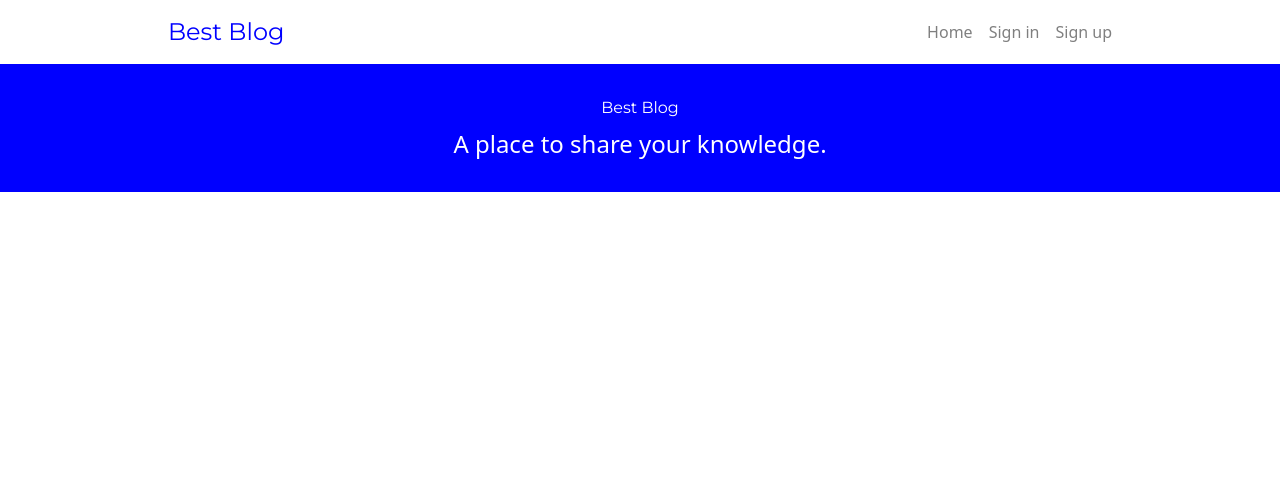
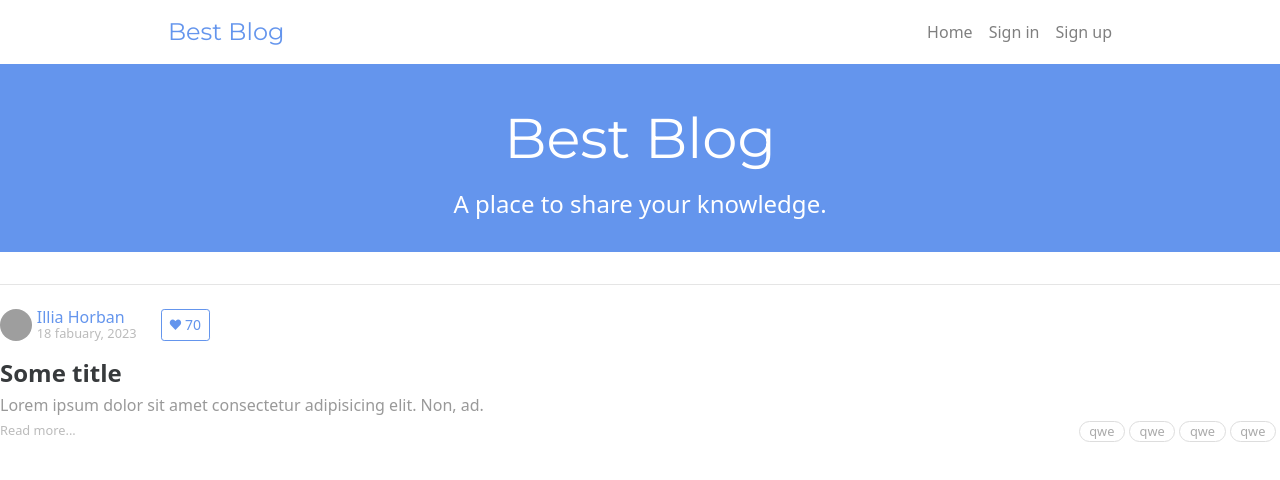
Before and after one commit to Horban-dev/TS_blog, a React (Create React App) app: page / in a window 1280 px wide. Shown: the top 480 px of the page. Built offline with nearby package versions, Linux system fonts and the light colour scheme; grey boxes are pictures that could not be loaded.

Commit message:
article component, changed some styles

```diff
--- /dev/null
+++ b/postcss.config.js
@@ -0,0 +1,6 @@
+module.exports = {
+    plugins: {
+      tailwindcss: {},
+      autoprefixer: {},
+    },
+  }
--- a/public/index.html
+++ b/public/index.html
@@ -10,6 +10,7 @@
   <link rel="apple-touch-icon" href="%PUBLIC_URL%/logo192.png" />
   <link rel="manifest" href="%PUBLIC_URL%/manifest.json" />
   <link href="https://fonts.googleapis.com/css2?family=Montserrat&display=swap" rel="stylesheet">
+  <link href="//code.ionicframework.com/ionicons/2.0.1/css/ionicons.min.css" rel="stylesheet" type="text/css" />
   <title>BB</title>
 </head>
 
--- a/src/App.tsx
+++ b/src/App.tsx
@@ -1,4 +1,5 @@
 import { FC } from "react";
+import { Article } from "./components/article/article.component";
 import { Banner } from "./components/banner/banner.component";
 import { Header } from "./components/header/header.components";
 
@@ -8,5 +9,6 @@ export const App: FC<nameProps> = ({ }) => {
   return <div>
     <Header />
     <Banner />
+    <Article />
   </div>
 }
--- /dev/null
+++ b/src/components/article/article.component.tsx
@@ -0,0 +1,45 @@
+import { FC } from 'react';
+import { Link } from 'react-router-dom';
+import { TagList } from '../tag-list/tag-list.component';
+import { FavoriteButton } from '../favourite-button/favoutire-button.component';
+
+interface ArticleProps { }
+
+export const Article: FC<ArticleProps> = () => {
+    return (
+        <article>
+            <div className="border-t border-black/10 py-6">
+                <div className="mb-4 font-light flex">
+                    <Link to="/@nokwin">
+                        <img
+                            src="https://cdn.imgbin.com/6/11/6/imgbin-avatar-user-profile-male-logo-profile-icon-hPsxpFsdzMBQwFaQ2jp2u117a.jpg"
+                            alt="nokwin avatar"
+                            className="inline-block h-8 w-8 rounded-full"
+                        />
+                    </Link>
+                    <div className="mr-6 ml-0.3 leading-4 inline-flex flex-col">
+                        <Link to="/@nokwin" className="font-medium">
+                            Illia Horban
+                        </Link>
+                        <span className="text-mainColor-gray text-date">18 fabuary, 2023</span>
+                    </div>
+                    <FavoriteButton />
+                </div>
+                <Link to="/article/qwert" className="hover:no-underline">
+                    <h1 className="mb-1 font-semibold text-2xl text-mainColor-darkestGray">
+                        Some title
+                    </h1>
+                    <p className="text-mainColor-darkenGray font-light mb-1">
+                        Lorem ipsum dolor sit amet consectetur adipisicing elit. Non, ad.
+                    </p>
+                    <div className="flex justify-between">
+                        <span className="text-mainColor-gray text-date font-light">
+                            Read more...
+                        </span>
+                        <TagList />
+                    </div>
+                </Link>
+            </div>
+        </article>
+    );
+};
--- /dev/null
+++ b/src/components/favourite-button/favoutire-button.component.tsx
@@ -0,0 +1,13 @@
+
+import { FC } from 'react';
+
+interface FavoriteButtonProps { }
+
+export const FavoriteButton: FC<FavoriteButtonProps> = () => {
+    return (
+        <button className="text-mainColor-blue border-mainColor-blue text-center align-middle cursor-pointer select-none border py-1 px-2 text-sm rounded-buttonSm hover:text-white hover:bg-mainColor-blue focus:text-white focus:bg-mainColor-darkBlue">
+            <i className="ion-heart"></i>
+            <span className="ml-1 font-normal">70</span>
+        </button>
+    );
+};
--- /dev/null
+++ b/src/components/tag-list/tag-list.component.tsx
@@ -0,0 +1,22 @@
+import { FC } from 'react';
+
+interface TagListProps { }
+
+export const TagList: FC<TagListProps> = () => {
+    return (
+        <ul className="flex">
+            <li className="font-light text-date border border-mainColor-lightenGray text-mainColor-tag mr-1 mb-0.2 px-tag rounded-tag">
+                qwe
+            </li>
+            <li className="font-light text-date border border-mainColor-lightenGray text-mainColor-tag mr-1 mb-0.2 px-tag rounded-tag">
+                qwe
+            </li>
+            <li className="font-light text-date border border-mainColor-lightenGray text-mainColor-tag mr-1 mb-0.2 px-tag rounded-tag">
+                qwe
+            </li>
+            <li className="font-light text-date border border-mainColor-lightenGray text-mainColor-tag mr-1 mb-0.2 px-tag rounded-tag">
+                qwe
+            </li>
+        </ul>
+    );
+};
--- a/src/index.scss
+++ b/src/index.scss
@@ -1,3 +1,18 @@
 @tailwind base;
 @tailwind components;
 @tailwind utilities;
+
+@layer base {
+    body {
+        color: #373a3c;
+    }
+
+    a {
+        @apply text-mainColor-blue;
+
+        &:hover {
+            @apply text-mainColor-darkBlue;
+
+        }
+    }
+}
--- a/tailwind.config.js
+++ b/tailwind.config.js
@@ -10,9 +10,29 @@ module.exports = {
       },
       colors: {
         mainColor: {
-          blue: '#0000FF'
+          blue: '#6495ED',
+          darkBlue: '#00008B',
+          lightenGray: '#ddd',
+          gray: '#bbb',
+          darkenGray: '#999',
+          darkestGray: '#373a3c',
+          tag: '#aaa',
         }
-      }
+      },
+      spacing: {
+        navItem: '0.425rem',
+        0.3: '0.3rem',
+        0.2: '0.2rem',
+        tag: '0.6rem',
+      },
+      fontSize: {
+        logo: '3.5rem',
+        date: '0.8rem',
+      },
+      borderRadius: {
+        buttonSm: '0.2rem',
+        tag: '10rem',
+      },
     },
 
 
```
